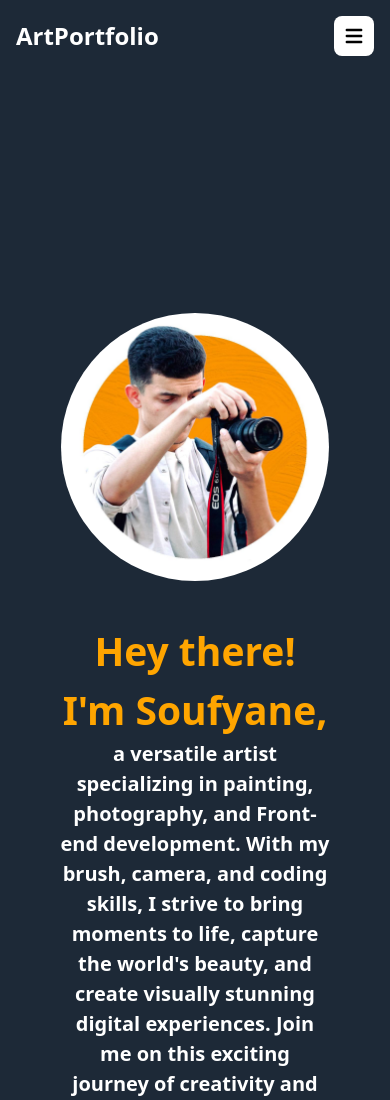
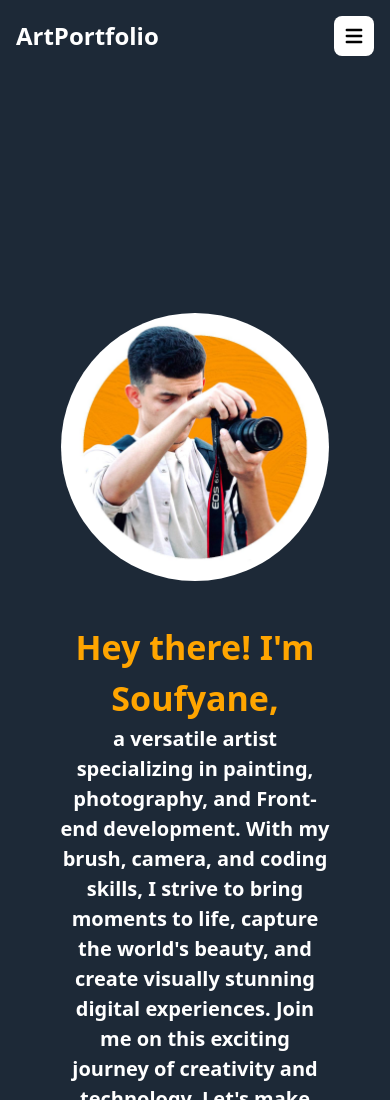
Before and after one commit to soufyaneKh28/ArtPortfolio, a website: page public/index.html in a window 390 px wide. Shown: the top 1100 px of the page. Drawn offline with nearby package versions, Linux system fonts and the light colour scheme.

Commit message:
font size

```diff
--- a/public/Style.css
+++ b/public/Style.css
@@ -162,7 +162,7 @@ footer li:hover {
   .AboutText span {
     color: orange;
     margin-bottom: 5px;
-    font-size: 39px;
+    font-size: 34px;
     font-weight: bolder;
     padding-bottom: 10px;
   }
```
